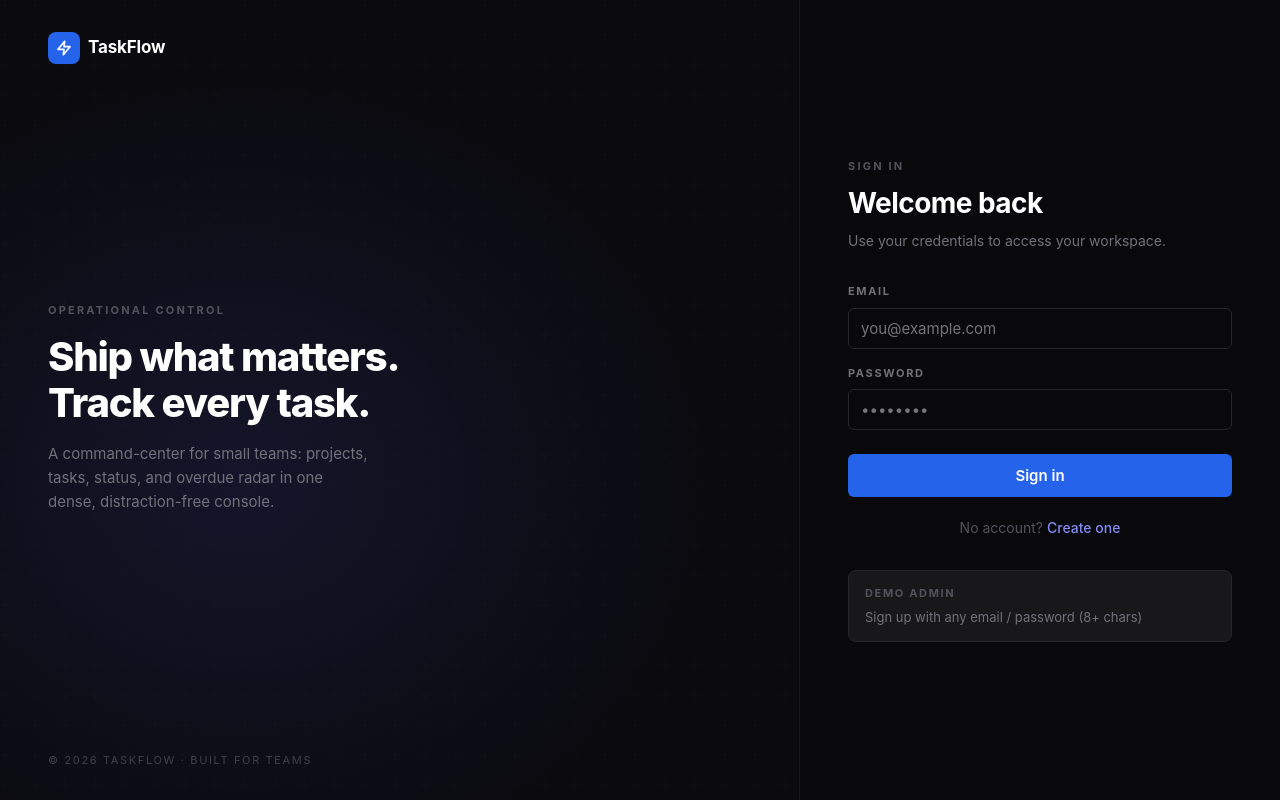
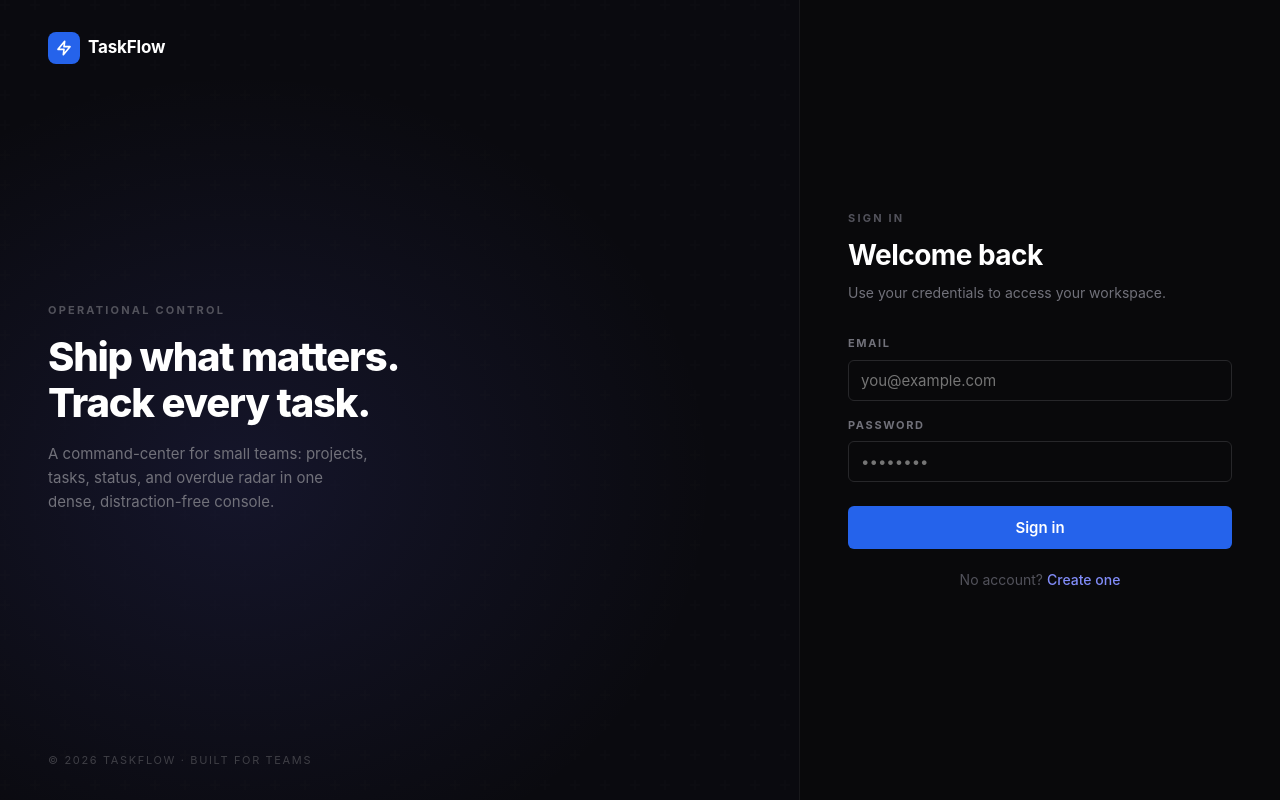
Before and after one commit to Harshwardhan0270/team-task-manager, a React (Vite) app in the folder frontend/: page /login in a window 1280 px wide. Built offline with nearby package versions, Linux system fonts and the light colour scheme; no server answers.

Commit message:
fix: remove demo credentials hint from login page

```diff
--- a/frontend/src/pages/Login.jsx
+++ b/frontend/src/pages/Login.jsx
@@ -140,12 +140,6 @@ export default function Login() {
             onMouseLeave={e => e.target.style.color = '#818cf8'}
           >Create one</Link>
         </p>
-
-        {/* Demo hint */}
-        <div style={{ marginTop: '2rem', background: '#18181b', border: '1px solid #27272a', borderRadius: 8, padding: '0.875rem 1rem' }}>
-          <div style={{ fontSize: '0.6875rem', fontWeight: 700, color: '#52525b', textTransform: 'uppercase', letterSpacing: '0.15em', marginBottom: '0.375rem' }}>DEMO ADMIN</div>
-          <div style={{ fontSize: '0.8125rem', color: '#71717a' }}>Sign up with any email / password (8+ chars)</div>
-        </div>
       </div>
     </div>
   )
```
